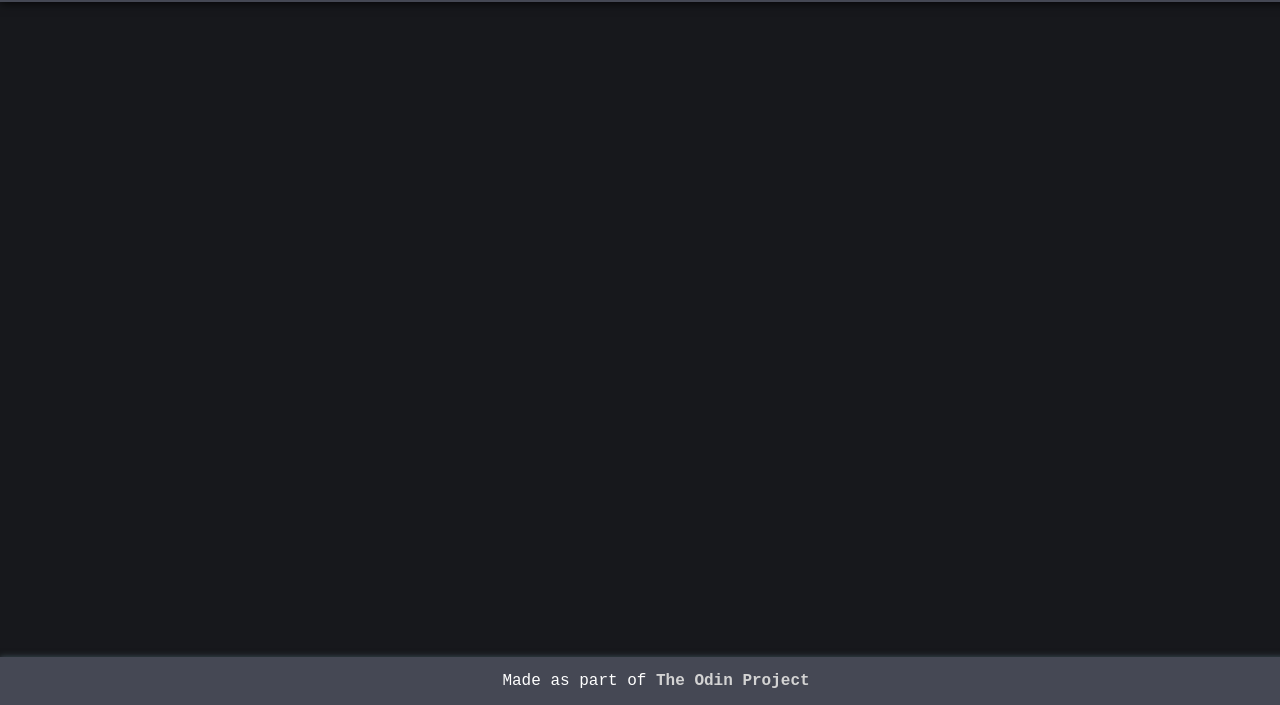
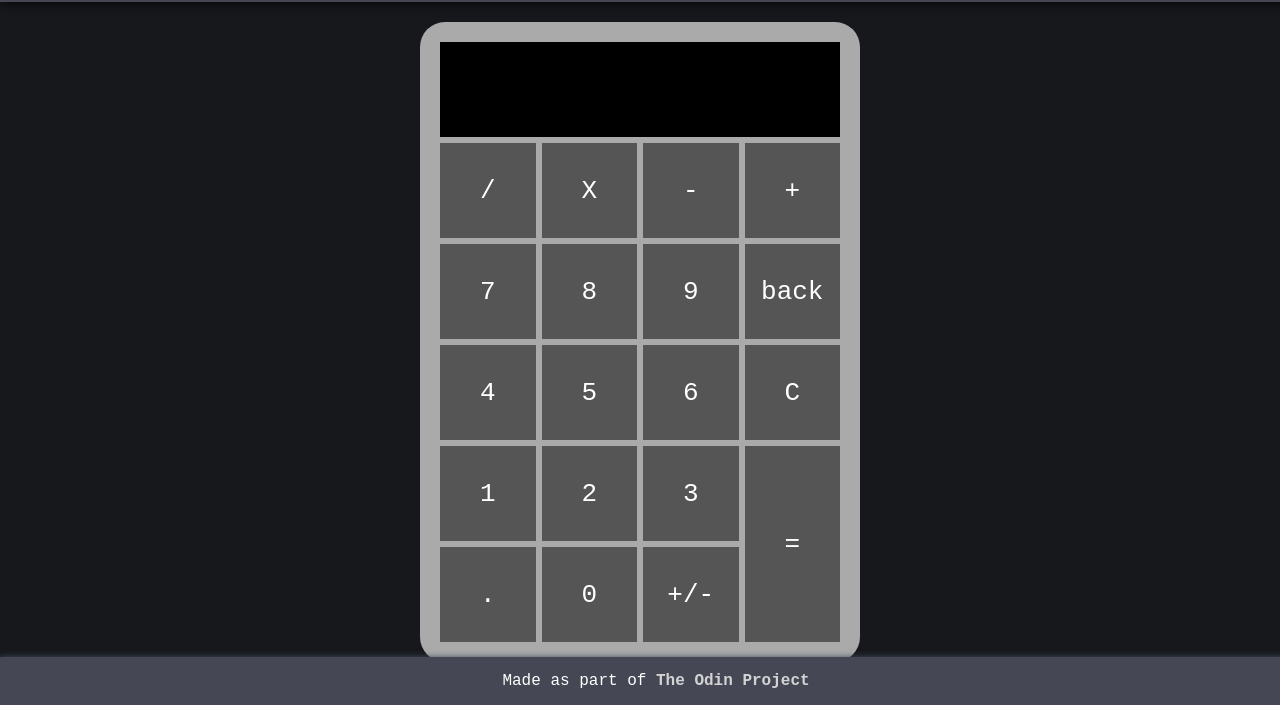
Before and after one commit to jbhannon/calculator, a plain HTML site: page index.html in a window 1280 px wide. Shown: the part 95-800 px from the top of the page. Drawn offline with Linux system fonts and the light colour scheme.

Commit message:
Add calculator buttons

```diff
--- a/index.html
+++ b/index.html
@@ -1,10 +1,10 @@
 <!DOCTYPE html>
 <html lang="en">
 	<head>
-    <meta charset="UTF-8">
-    <meta name="viewport" content="width=device-width, initial-scale=1.0">
-    <link rel="stylesheet" href="styles/reset.css">
-    <link rel="stylesheet" href="styles/style.css">
+		<meta charset="UTF-8" />
+		<meta name="viewport" content="width=device-width, initial-scale=1.0" />
+		<link rel="stylesheet" href="styles/reset.css" />
+		<link rel="stylesheet" href="styles/style.css" />
 		<title>Calculator</title>
 	</head>
 	<body>
@@ -13,17 +13,72 @@
 			<h2>by Jordan Hannon</h2>
 		</header>
 		<main>
-
+			<div id="calculator">
+				<div id="display"></div>
+				<div data-do="divide" class="operator">/</div>
+				<div data-do="multiply" class="operator">X</div>
+				<div data-do="subtract" class="operator">-</div>
+				<div data-do="add" class="operator">+</div>
+				<div data-do="7" class="number">7</div>
+				<div data-do="8" class="number">8</div>
+				<div data-do="9" class="number">9</div>
+				<div data-do="back" class="operator">back</div>
+				<div data-do="4" class="number">4</div>
+				<div data-do="5" class="number">5</div>
+				<div data-do="6" class="number">6</div>
+				<div data-do="clear" class="operator">C</div>
+				<div data-do="1" class="number">1</div>
+				<div data-do="2" class="number">2</div>
+				<div data-do="3" class="number">3</div>
+				<div data-do="." class="number">.</div>
+				<div data-do="0" class="number">0</div>
+				<div data-do="negate" id="negate">+/-</div>
+				<div data-do="equals" id="equals">=</div>
+			</div>
 		</main>
 		<footer>
 			Made as part of <a href="https://www.theodinproject.com/courses/web-development-101/lessons/calculator">The Odin Project</a>
 		</footer>
-    <script>
-        const add = (a,b) => a+b;
-        const subtract = (a,b) => a-b;
-        const multiply = (a,b) => a*b;
-        const divide = (a,b) => a/b;
-        const operate = (op, a, b) => op(a,b);
+		<script src="">
+			const add = (a, b) => a + b;
+			const subtract = (a, b) => a - b;
+			const multiply = (a, b) => a * b;
+			const divide = (a, b) => a / b;
+			const operate = (op) => op(lastNum, currentNum);
+			const display = () => (document.querySelector("#display").textContent = displayStr);
+            function chooseOperation(){
+                switch (operation) {
+                    case "add":
+                        operate(add);
+                        return;
+                    case "subtract":
+                        operate(sub);
+                        return;
+                    case "multiply":
+                        operate(multiply);
+                        return;
+                    case "divide":
+                        operate(divide);
+                        return;
+
+                }
+            }
+			let displayStr = "";
+            let currentNum = 0;
+            let lastNum = 0;
+            let operation = "";
+
+			document.querySelectorAll(".number").forEach((button) => {
+				button.addEventListener("click", (e) => {
+					displayStr += `${e.target.getAttribute("data-do")}`;
+					display();
+				});
+			});
+            document.querySelectorAll(".operator").forEach((button) => {
+				button.addEventListener("click", (e) => {
+					operation = e.target.getAttribute("data-do");
+				});
+			});
 		</script>
 	</body>
 </html>
--- a/styles/style.css
+++ b/styles/style.css
@@ -25,6 +25,39 @@ main {
     width: 100%;
     padding-top: 20px;
 }
+#calculator {
+    display: grid;
+    grid-template-rows: 1fr 1fr 1fr 1fr 1fr 1fr;
+    grid-template-columns: 1fr 1fr 1fr 1fr;
+    row-gap: 6px;
+    column-gap: 6px;
+    width: 400px;
+    height: 600px;
+    margin: 0 auto;
+    background-color: #AAA;
+    padding: 20px;
+    border-radius: 25px;
+}
+#equals {
+    grid-area: 5 / 4 / 7 / 5;
+}
+#calculator div{
+    background-color: #555;
+    color: white;
+    display: flex;
+    justify-content: center;
+    align-items: center;
+    font-size: 26px;
+}
+#calculator #display {
+    grid-area: 1 / 1 / 2 / 5;
+    background-color: black;
+    font-size: 60px;
+    padding: 20px 20px 10px;
+    justify-content: flex-end;
+    word-wrap: none;
+    overflow: scroll;
+}
 footer {
     position: fixed;
     bottom: 0;
```
Lines whose indentation alone changed are shown as unchanged.
